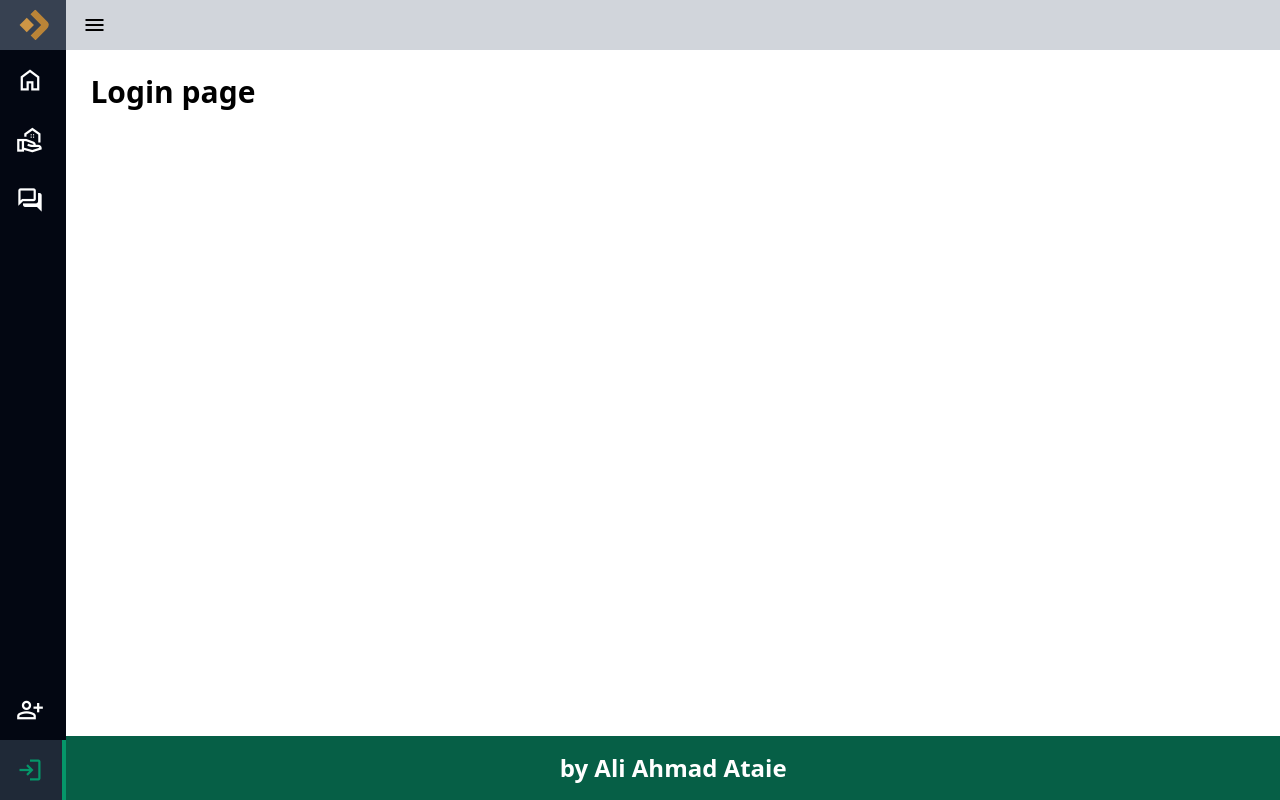
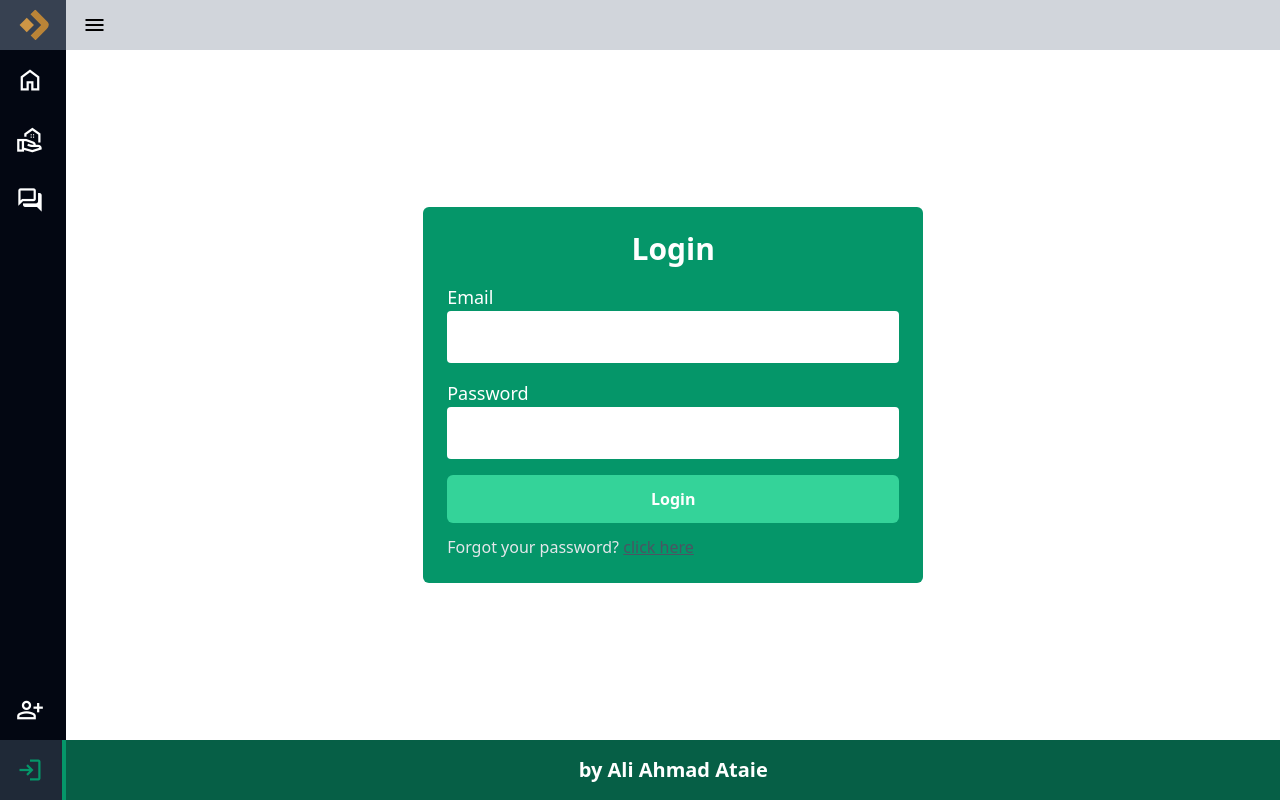
Before and after one commit to iamaliataie/vue-dashboard, a Vue app: page /login in a window 1280 px wide. Built offline with nearby package versions, Linux system fonts and the light colour scheme.

Commit message:
modify login page

```diff
--- a/src/App.vue
+++ b/src/App.vue
@@ -19,8 +19,8 @@ const toggleSidebar = () => {
         <div class="flex-1 p-6">
           <RouterView />
         </div>
-        <footer class="h-[50px] bg-emerald-800 text-white flex justify-center items-center py-8">
-          <h1 class="text-2xl font-bold">by Ali Ahmad Ataie</h1>
+        <footer class="h-[50px] bg-emerald-800 text-white flex justify-center items-center py-[30px]">
+          <h1 class="text-xl font-semibold">by Ali Ahmad Ataie</h1>
         </footer>
     </div>
   </div>
--- a/src/views/LoginView.vue
+++ b/src/views/LoginView.vue
@@ -1,6 +1,20 @@
 <template>
-    <div class="">
-        <h1 class="text-3xl font-bold">Login page</h1>
+    <div class="h-full flex justify-center items-center">
+        <div class="bg-emerald-600 rounded-md p-6 w-full md:w-[500px]">
+            <h1 class="text-center text-3xl font-bold  text-white">Login</h1>
+            <div class="flex flex-col space-y-4 mt-4">
+                <div>
+                    <label for="" class="text-lg text-white">Email</label>
+                    <input type="email" class="block w-full p-3 rounded text-xl focus:outline-none">
+                </div>
+                <div>
+                    <label for="" class="text-lg text-white">Password</label>
+                    <input type="password" class="block w-full p-3 rounded text-xl focus:outline-none">
+                </div>
+                <button type="submit" class="bg-emerald-400 rounded-md px-3 py-3 text-white hover:bg-emerald-500 ease-linear duration-100 font-semibold">Login</button>
+            </div>
+            <p class="text-md mt-3 text-gray-200">Forgot your password? <a href="#" class="text-gray-600 underline">click here</a></p>
+        </div>
     </div>
 </template>
 
```
